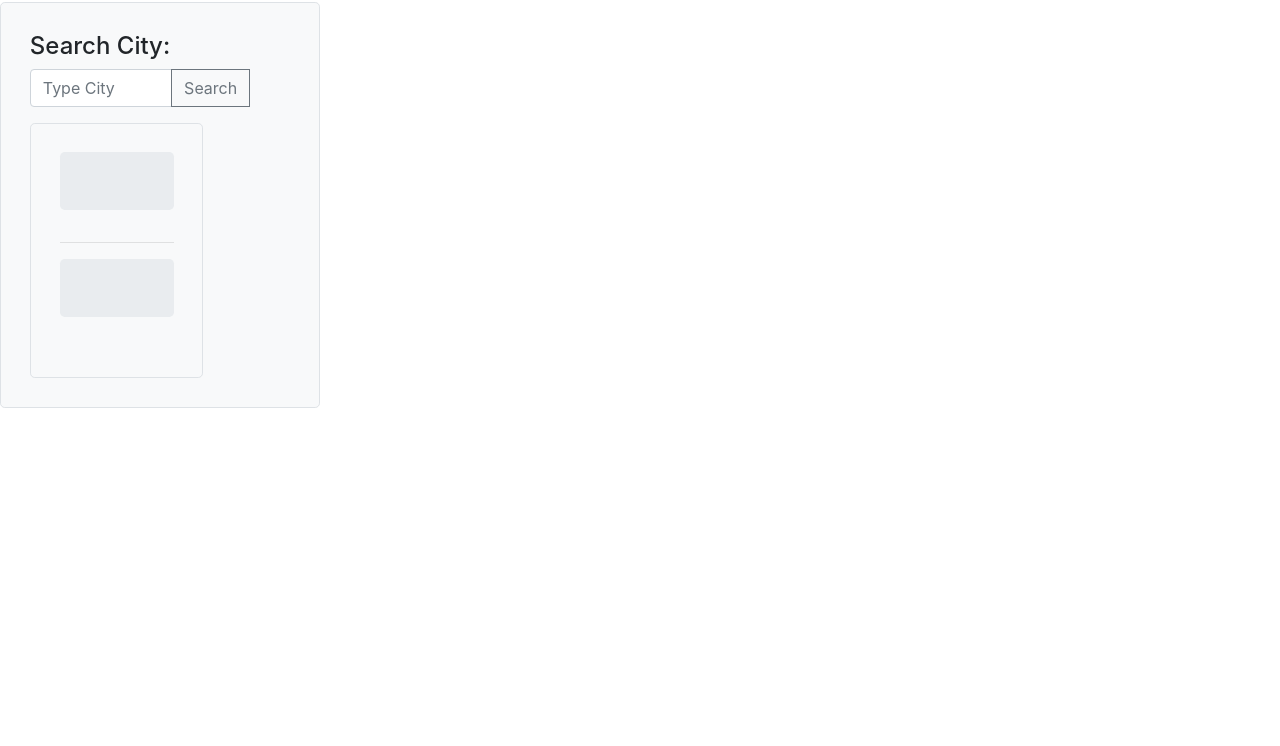
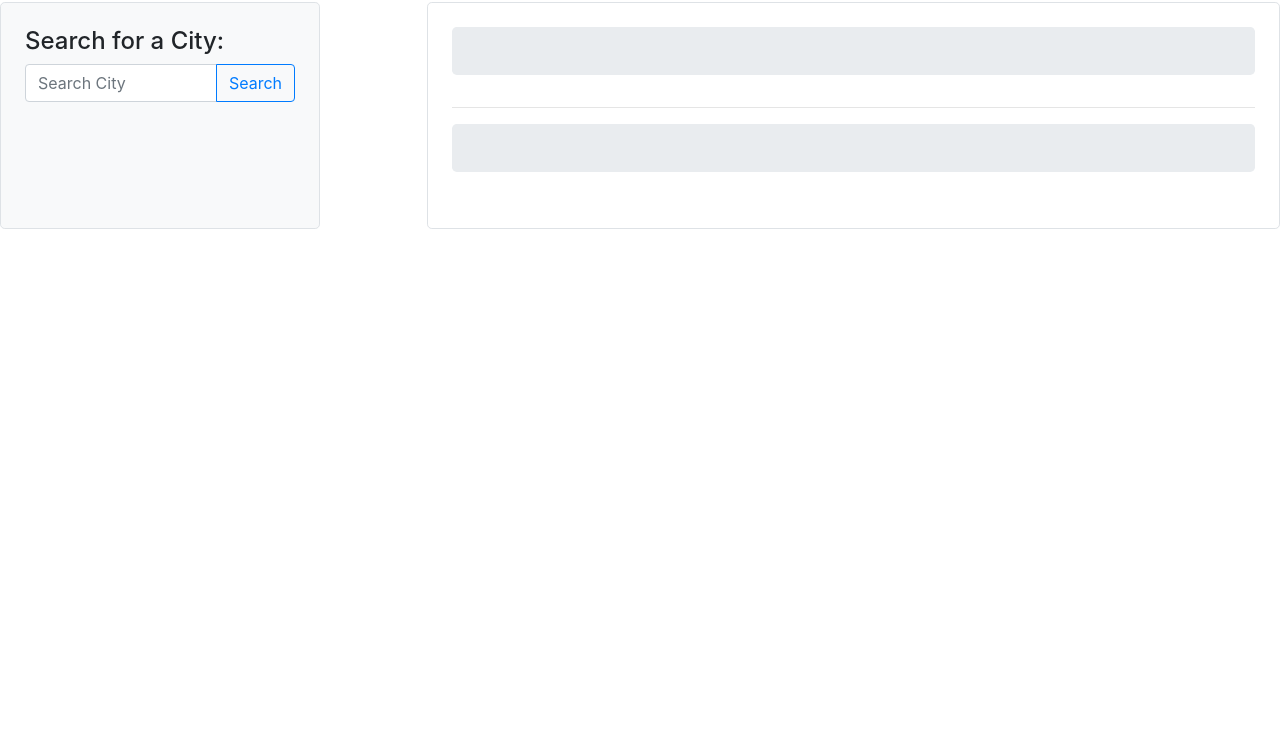
Before and after one commit to Johnathan998/weather, a plain HTML site: page index.html in a window 1280 px wide. Shown: the part 54-800 px from the top of the page. Drawn offline with nearby package versions, Linux system fonts and the light colour scheme.

Commit message:
altered html

```diff
--- a/index.html
+++ b/index.html
@@ -7,48 +7,56 @@
     <meta http-equiv="X-UA-Compatible" content="ie=edge">
     <link rel="stylesheet" href="https://stackpath.bootstrapcdn.com/bootstrap/4.4.1/css/bootstrap.min.css"
         integrity="sha384-Vkoo8x4CGsO3+Hhxv8T/Q5PaXtkKtu6ug5TOeNV6gBiFeWPGFN9MuhOf23Q9Ifjh" crossorigin="anonymous">
-    <link rel="stylesheet" href="css/style.css">
-    <title>Document</title>
+    <title>Weather Dashboard</title>
 </head>
 
 <body>
 
-    <header class="bg-dark text-light" style="text-align: center;">
+    <header class="bg-prime text-light" style="text-align: center; background-color:crimson;">
         <h1>Weather Dashboard</h1>
     </header>
     <div class="container-fluid">
         <div class="row">
-            <div class="col-md-3 bg-light border rounded-lg" style="padding: 1.8rem;">
-                <h4>Search City: </h4>
+            <div class="col-md-3 bg-light border rounded-lg" style="padding: 1.5rem;">
+                <h4>Search for a City: </h4>
                 <div class="input-group mb-3">
-                    <input type="text" class="form-control" placeholder="Type City" aria-label="Type City"
+                    <input type="text" class="form-control" placeholder="Search City" aria-label="Search City"
                         aria-describedby="button-addon2" id="search-term">
                     <div class="input-group-append">
-                        <button class="btn btn-outline-secondary search-button" type="button"
+                        <button class="btn btn-outline-primary search-button" type="button"
                             id="button-addon2">Search</button>
                     </div>
-                    <ul id="city-list" style="list-style: none;"></ul>
                 </div>
-                <div class="col-sm-1 mr-n5"></div>
-                <div class="main-content col-md-8 border rounded-lg" style="padding: 1.8rem;">
-                    <div class="jumbotron" id="current-day-forecast"
-                        style="padding-top: 1.8rem; padding-bottom: 1.8rem">
-                    </div>
-                    <hr>
-                    <div class="jumbotron" style="padding-top: 1.8rem; padding-bottom: 1.8rem">
-                        <div class="row" id="five-day-forecast"></div>
-                    </div>
+                <ul id="cities" style="list-style: none;"></ul>
+            </div>
+            <div class="col-sm-1"></div>
+            <title style="text-align: center;">Current Weather:</title>
+            <div class="main-content col-md-8 border rounded-lg" style="padding: 1.5rem;">
+                <div class="jumbotron" id="current-day-forecast" style="padding-top: 1.5rem; padding-bottom: 1.5rem">
+                </div>
+                <hr>
+                <title style="text-align: center;">Five Day Forecast:</title>
+                <div class="jumbotron" style="padding-top: 1.5rem; padding-bottom: 1.5rem">
+
+                    <div class="row" id="five-day-forecast"></div>
                 </div>
             </div>
         </div>
+
+
+
+    </div>
+
     </div>
 
 
     </div>
-    <script src="https://code.jquery.com/jquery.js"></script>
-    <script src="https://cdnjs.cloudflare.com/ajax/libs/moment.js/2.24.0/moment.min.js"></script>
-    <script src="https://cdnjs.cloudflare.com/ajax/libs/twitter-bootstrap/4.0.0/js/bootstrap.bundle.min.js"></script>
-    <script src="javascript/script.js"></script>
+
+
 </body>
+<script src="https://code.jquery.com/jquery.js"></script>
+<script src="https://cdnjs.cloudflare.com/ajax/libs/moment.js/2.24.0/moment.min.js"></script>
+<script src="https://cdnjs.cloudflare.com/ajax/libs/twitter-bootstrap/4.0.0/js/bootstrap.bundle.min.js"></script>
+<script src="script.js"></script>
 
 </html>
```
